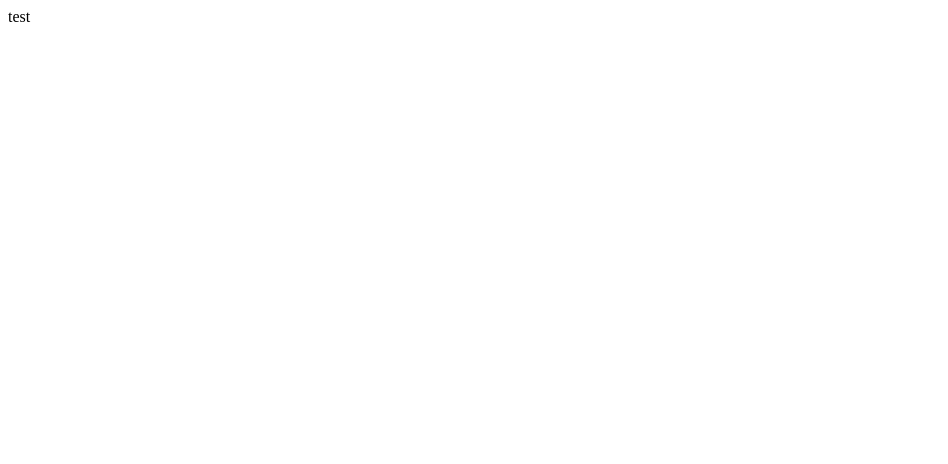
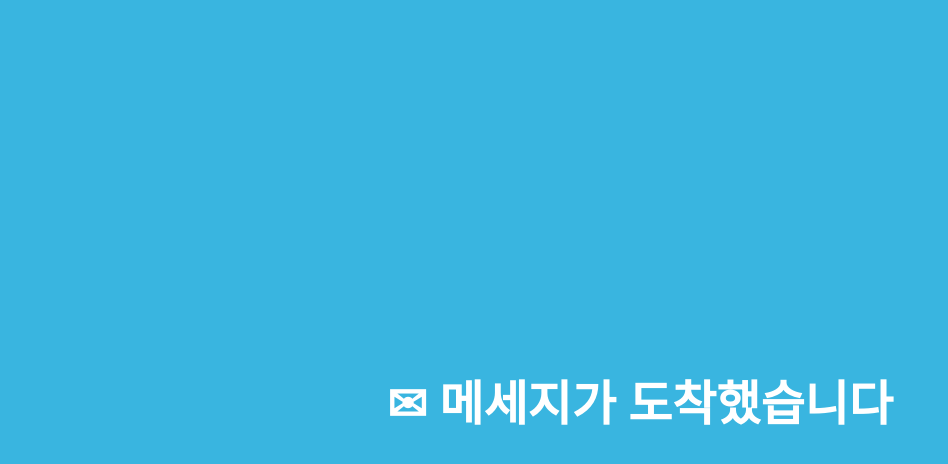
Before and after one commit to SJ0826/random-message-project, a React (Create React App) app: page / in a window 1280 px wide. Shown: the top 464 px of the page, without its empty margins (0-948 px from the left). Built offline with nearby package versions, Linux system fonts and the light colour scheme; a web font is replaced by a local one.

Commit message:
Chore: set title logo

```diff
--- a/src/App.tsx
+++ b/src/App.tsx
@@ -1,7 +1,8 @@
+import GetStart from 'pages/GetStart'
 import React from 'react'
 
 function App() {
-	return <div className="App">test</div>
+	return <GetStart />
 }
 
 export default App
--- /dev/null
+++ b/src/pages/GetStart/_index.scss
@@ -0,0 +1,20 @@
+#root{
+  height: 100%;
+}
+
+.start__container{
+  @include set-box-size(100%);
+  @include set-center-aligned;
+
+  flex-direction: column;
+  background-color: $main-color;
+
+
+}
+
+.start__title{
+  font-size: 3em;
+  font-weight: bold;
+  color: $text-light1;
+  animation: fade-in 5s;
+}
--- /dev/null
+++ b/src/pages/GetStart/index.tsx
@@ -0,0 +1,12 @@
+import React from 'react'
+import 'style/main.css'
+
+const GetStart = () => {
+	return (
+		<div className="start__container">
+			<span className="start__title">✉ 메세지가 도착했습니다</span>
+		</div>
+	)
+}
+
+export default GetStart
--- a/src/style/_base.scss
+++ b/src/style/_base.scss
@@ -2,7 +2,13 @@
   font-family: "NanumBarunpen";
   box-sizing: border-box;
 }
-
+html{
+  height: 100%;
+}
+body{
+  height: 100%;
+  margin: 0;
+}
 button {
   font-weight: bold;
 }
--- a/src/style/main.css
+++ b/src/style/main.css
@@ -1,6 +1,15 @@
 * {
   font-family: "NanumBarunpen";
   box-sizing: border-box;
+}
+
+html {
+  height: 100%;
+}
+
+body {
+  height: 100%;
+  margin: 0;
 }
 
 button {
@@ -13,3 +22,32 @@ button {
   font-weight: normal;
   font-style: normal;
 }
+@keyframes fade-in {
+  from {
+    opacity: 0;
+  }
+  to {
+    opacity: 1;
+  }
+}
+#root {
+  height: 100%;
+}
+
+.start__container {
+  height: 100%;
+  width: 100%;
+  border-radius: 0;
+  display: flex;
+  align-items: center;
+  justify-content: center;
+  flex-direction: column;
+  background-color: #39B5E0;
+}
+
+.start__title {
+  font-size: 3em;
+  font-weight: bold;
+  color: #FFFFFF;
+  animation: fade-in 5s;
+}
--- a/src/style/main.scss
+++ b/src/style/main.scss
@@ -1,2 +1,7 @@
 @import './base';
 @import './fonts';
+@import './variables';
+@import './mixins';
+@import './keyframes';
+
+@import '../pages/GetStart/index';
--- a/tsconfig.json
+++ b/tsconfig.json
@@ -15,7 +15,7 @@
     "isolatedModules": true,
     "noEmit": true,
     "jsx": "react-jsx",
-    "baseUrl": "./src"
+    "baseUrl": "src"
   },
   "include": ["src"]
 }
```
Also changed, not shown: src/style/_keyframes.scss (added, +8 -0 lines), src/style/_mixins.scss (added, +11 -0 lines), 1 other file (tests, documents, lock files or other folders).
